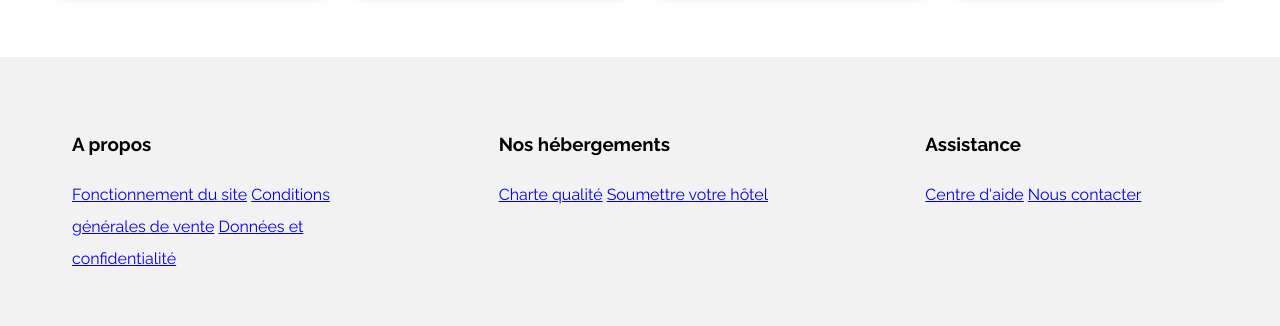
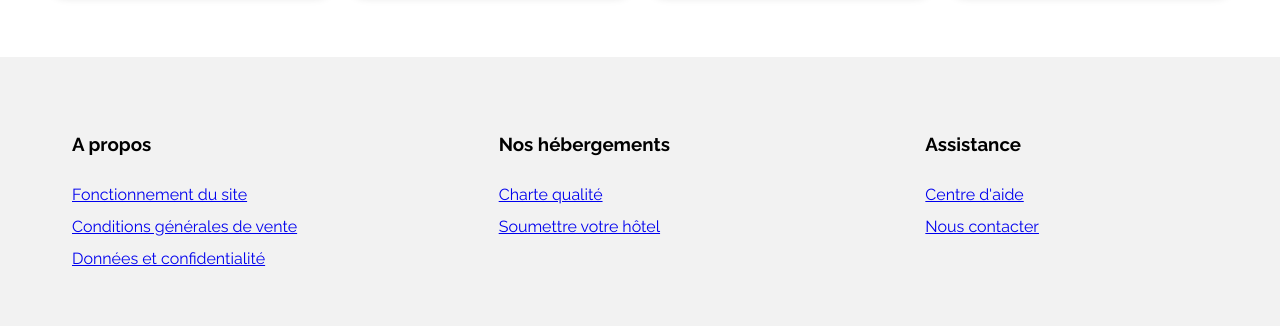
Before and after one commit to Jeremcroula92i/projet2, a plain HTML site: page index.html in a window 1280 px wide. Shown: the part 1622-1948 px from the top of the page. Drawn offline with Linux system fonts and the light colour scheme.

Commit message:
Update index.html

```diff
--- a/index.html
+++ b/index.html
@@ -326,9 +326,15 @@
                     <li>
                         <h3>A propos</h3>
                      </li>
-                        <a href="#">Fonctionnement du site</a>
-                        <a href="#">Conditions générales de vente</a>
-                        <a href="#">Données et confidentialité</a>
+                    <div class="lienfoot">
+                        <a href="#" class="décorationnone lienfoot">Fonctionnement du site</a>
+                    </div>
+                    <div class="lienfoot">
+                        <a href="#" class="décorationnone lienfoot">Conditions générales de vente</a>
+                    </div>
+                    <div class="lienfoot">
+                        <a href="#"class="décorationnone lienfoot">Données et confidentialité</a>
+                    </div>
                 </ul>
         </div>
         <div class="milieu">
@@ -336,8 +342,12 @@
                     <li>
                         <h3>Nos hébergements</h3>
                     </li>
-                        <a href="#">Charte qualité</a>
-                        <a href="#">Soumettre votre hôtel</a>
+                    <div class="lienfoot">
+                        <a href="#"class="décorationnone lienfoot">Charte qualité</a>
+                    </div>
+                    <div class="lienfoot">
+                        <a href="#"class="décorationnone lienfoot">Soumettre votre hôtel</a>
+                    </div>
                 </ul>
             </a>
         </div>
@@ -346,8 +356,12 @@
                     <li>
                         <h3>Assistance</h3>
                     </li>
-                        <a href="#">Centre d'aide</a>
-                        <a href="#">Nous contacter</a>
+                    <div class="lienfoot">
+                        <a href="#" class="décorationnone lienfoot">Centre d'aide</a>
+                    </div>
+                    <div class="lienfoot">
+                        <a href="#" class="décorationnone lienfoot">Nous contacter</a>
+                    </div>
                </ul>
         </div>
     </footer>
```
